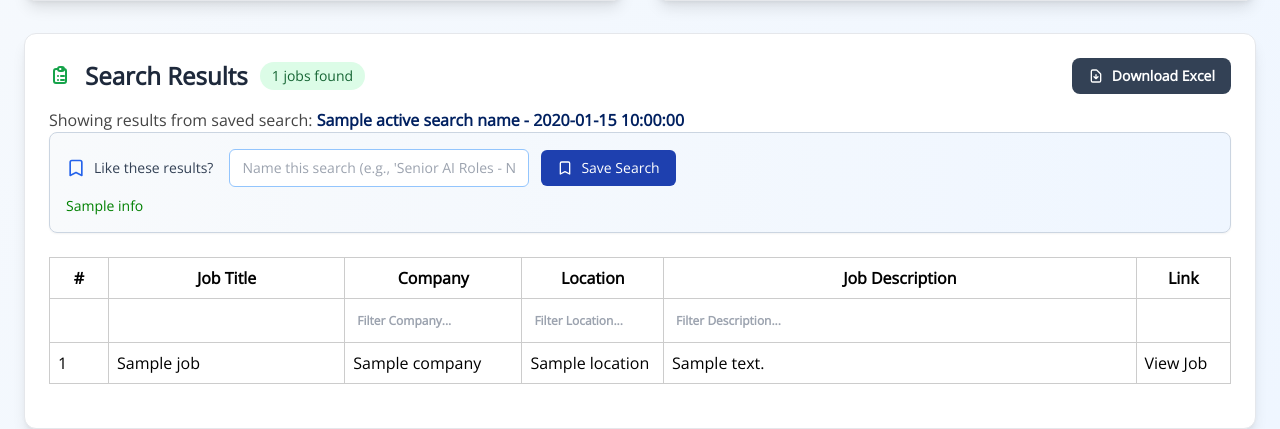
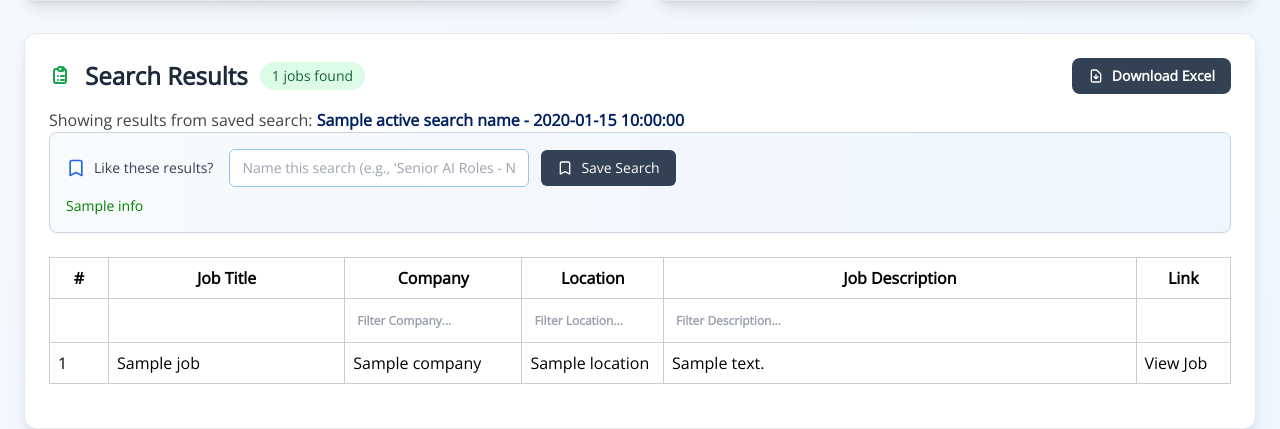
Before and after one commit to Frameit12/jobs_scraper, a Flask app: template templates/index.html in a window 1280 px wide. Shown: the part 721-1150 px from the top of the page. Run offline with Flask 3, Linux system fonts and the light colour scheme; the template is opened without the code that fills it: most values are stand-ins (such as "Sample title", 1, 10 or a date in 2020); parts of the project's set-up code (start-up, migrations or seed data) failed here and were passed over; some libraries are stand-ins or nearby versions.

Commit message:
Update index.html

```diff
--- a/templates/index.html
+++ b/templates/index.html
@@ -277,7 +277,7 @@
                                     class="flex-1 px-3 py-2 border border-blue-300 rounded-md text-sm focus:outline-none focus:ring-2 focus:ring-blue-500 focus:border-transparent"
                                     style="max-width: 300px;"
                                 >
-                                <button type="submit" name="action" value="save" class="px-4 py-2 bg-blue-800 text-white text-sm font-medium rounded-md hover:bg-blue-900 transition-colors flex items-center">
+                                <button type="submit" name="action" value="save" class="px-4 py-2 bg-slate-700 text-white text-sm font-medium rounded-md hover:bg-slate-800 transition-colors flex items-center">
                                     <svg class="w-4 h-4 mr-2" fill="none" stroke="currentColor" viewBox="0 0 24 24">
                                         <path stroke-linecap="round" stroke-linejoin="round" stroke-width="2" d="M5 5a2 2 0 012-2h10a2 2 0 012 2v16l-7-3.5L5 21V5z"></path>
                                     </svg>
```
